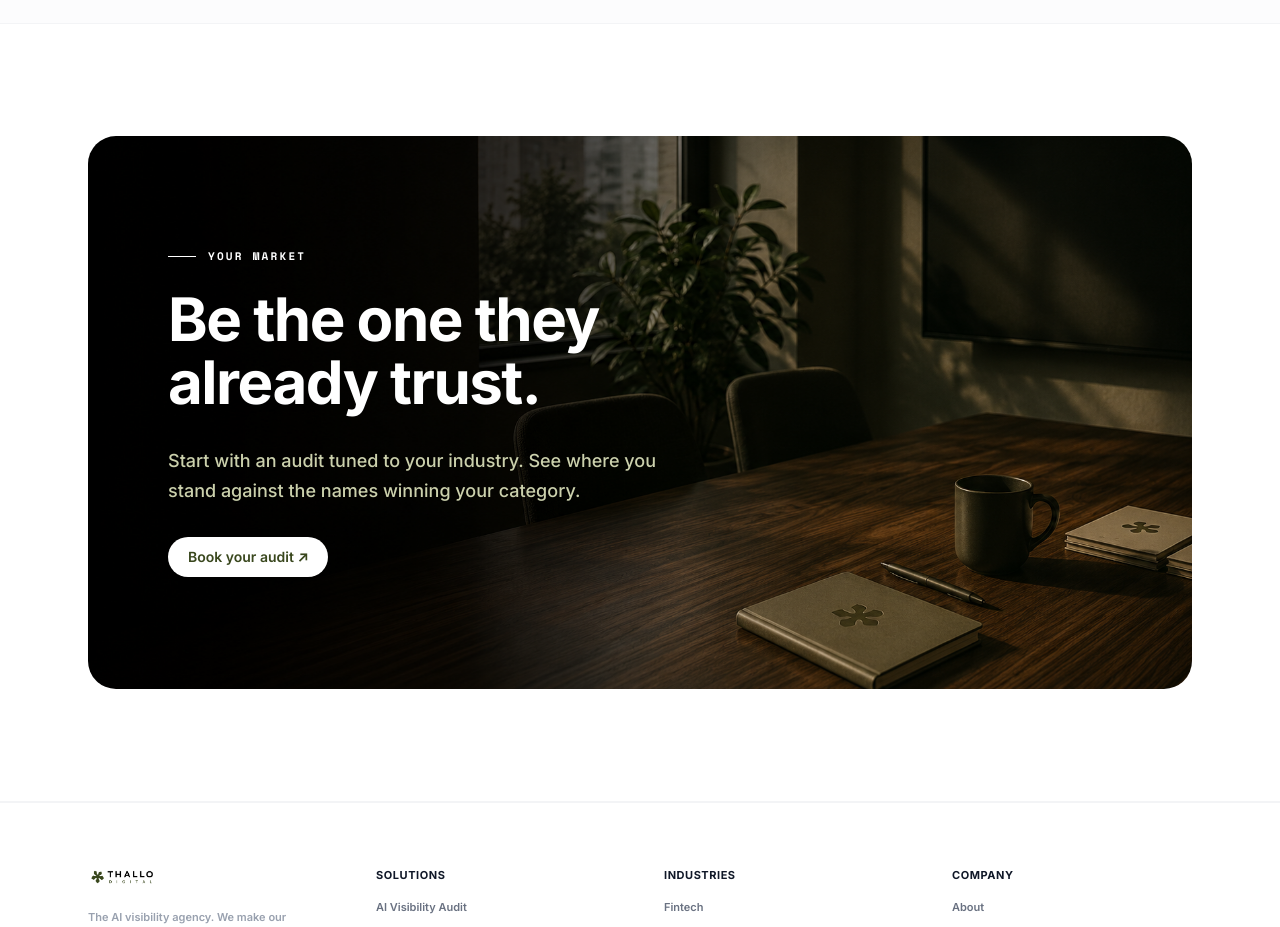
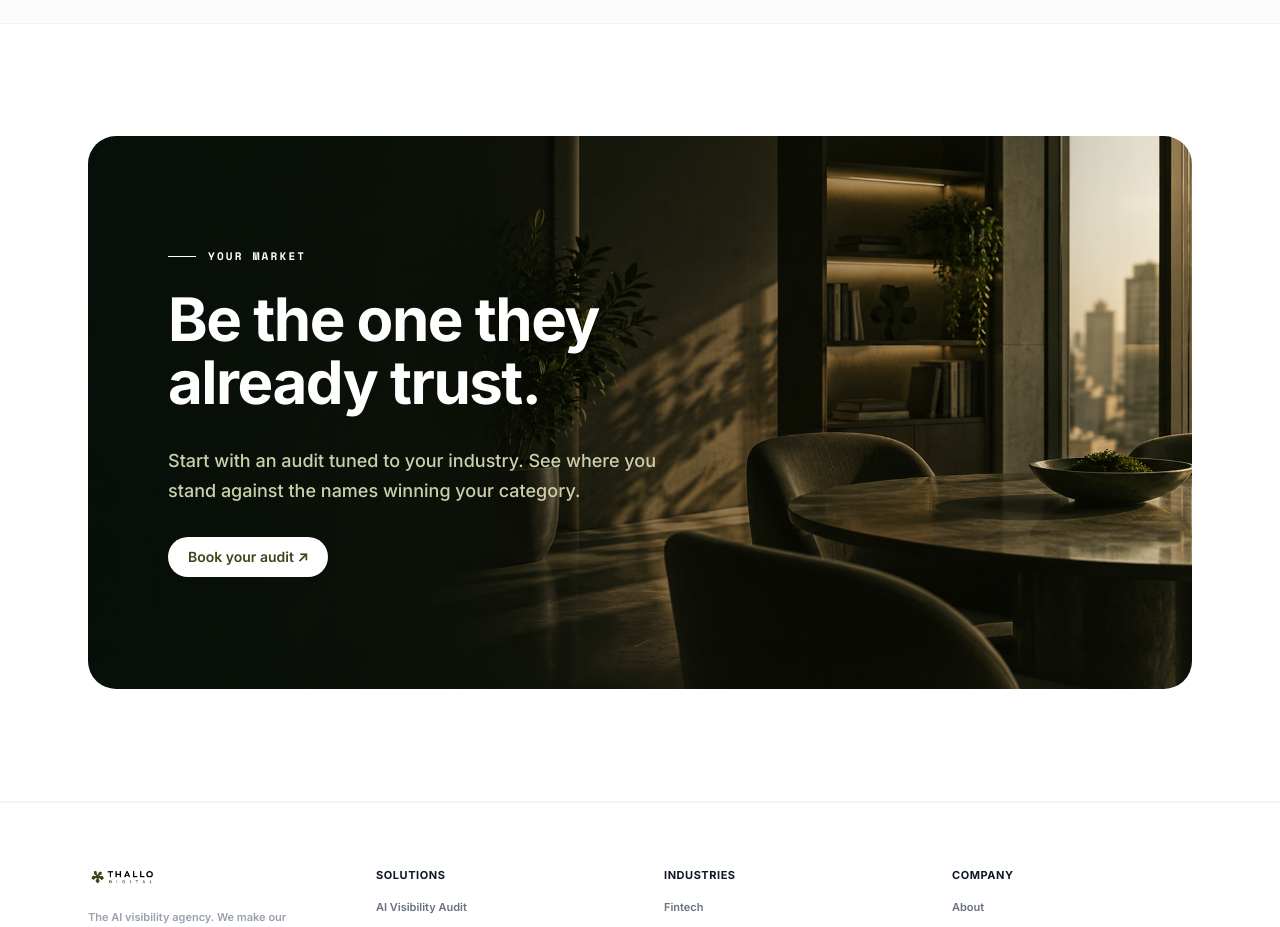
Before and after one commit to theo272004/thallo-digital, a Next.js app: page /thallo-digital/industries in a window 1280 px wide. Shown: the part 2620-3547 px from the top of the page. Built offline with nearby package versions, Linux system fonts and the light colour scheme.

Commit message:
feat(IndustriesLanding): add unique CTA background photo

```diff
--- a/src/components/IndustriesLanding.tsx
+++ b/src/components/IndustriesLanding.tsx
@@ -203,7 +203,7 @@ export default function IndustriesPage() {
         <div className="max-w-[1440px] mx-auto px-6 w-full">
           <div className="relative overflow-hidden rounded-[28px] px-12 py-20 sm:px-20 sm:py-28">
             <img
-              src="/thallo-digital/cta-bg.png"
+              src="/thallo-digital/cta-bg-industries.png"
               alt=""
               aria-hidden="true"
               className="absolute inset-0 w-full h-full object-cover pointer-events-none select-none"
```
Also changed, not shown: public/cta-bg-industries.png (added).
